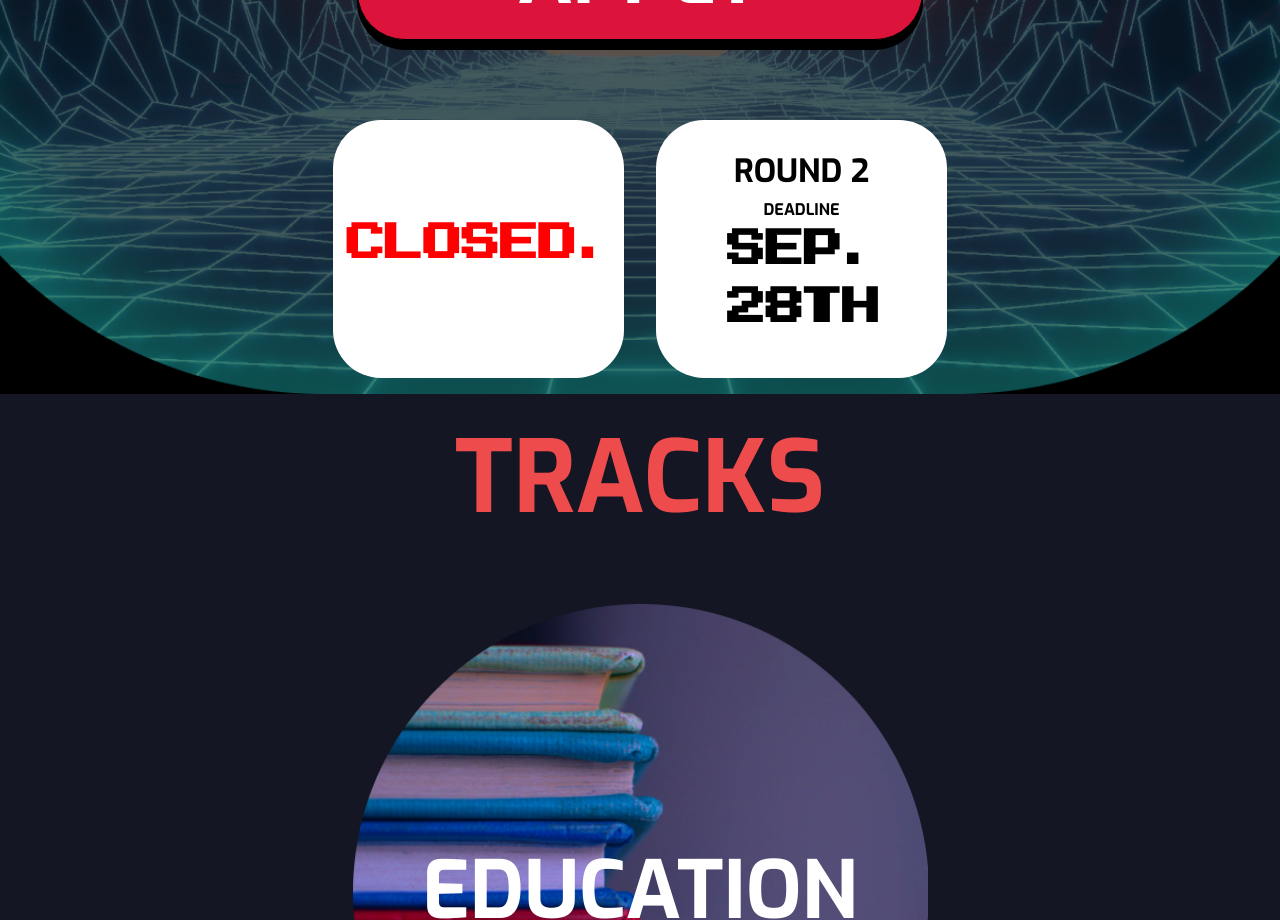
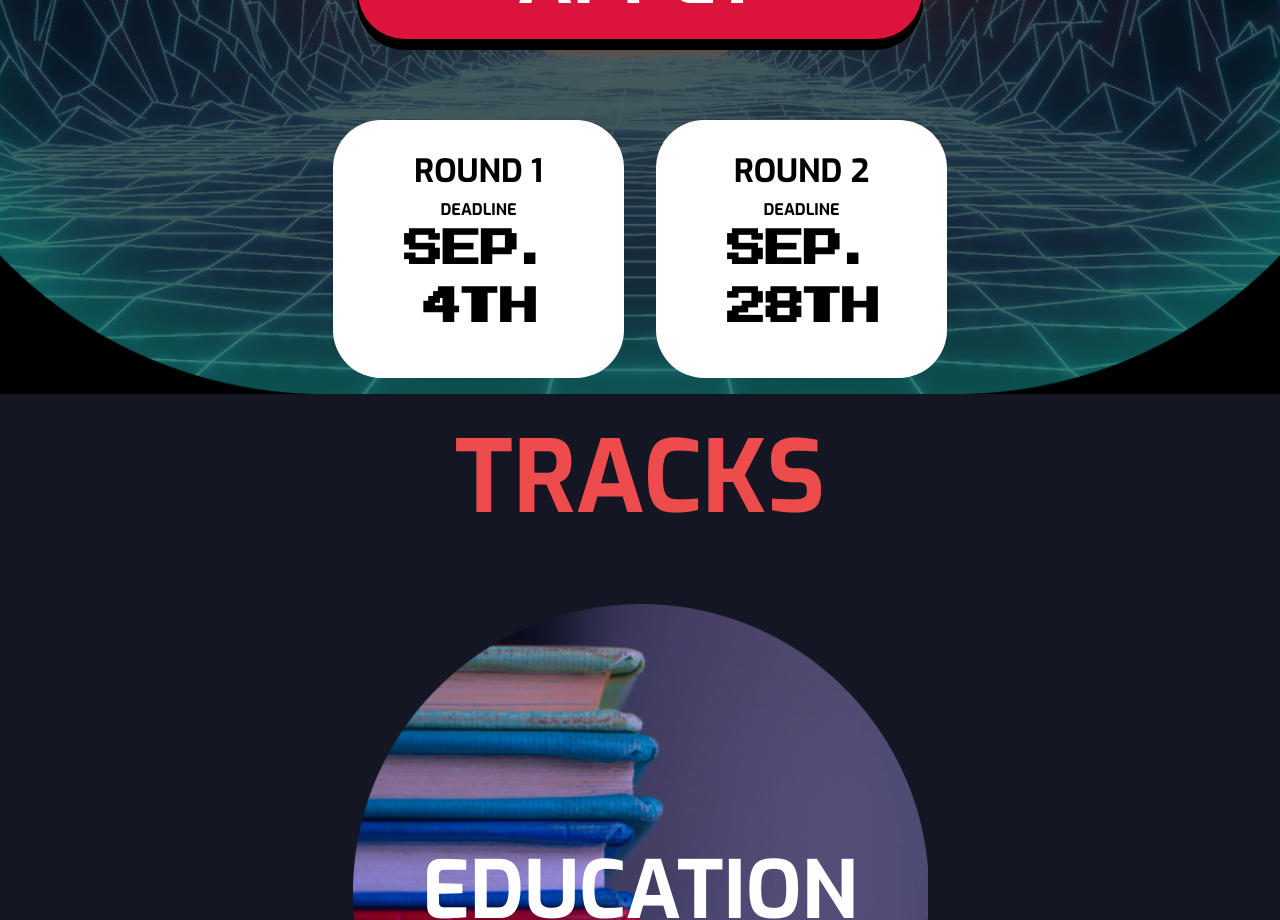
Before and after one commit to Elephant333/hackharvard2022, a React (Create React App) app: page / in a window 1280 px wide. Shown: the part 2140-3060 px from the top of the page. Built offline with nearby package versions, Linux system fonts and the light colour scheme.

Commit message:
revert application update

```diff
--- a/src/Apply.js
+++ b/src/Apply.js
@@ -22,8 +22,10 @@ function Apply() {
 
       <a className={styles.applyButton} href="https://forms.gle/2omfCFuzWdiETk5RA" target="_blank" rel="noreferrer">APPLY</a>
       <div className={styles.deadlines}>
-        <div style={{ display: 'flex', alignItems: 'center', justifyContent: 'center' }}>
-          <h1 style={{ color: 'red' }}>CLOSED.</h1>
+        <div id={styles.id}>
+          <h2>ROUND 1</h2>
+          <span>DEADLINE</span>
+          <h1>SEP. 4TH</h1>
         </div>
         <div>
           <h2>ROUND 2</h2>
```
Also changed, not shown: 1 other file (tests, documents, lock files or other folders).
